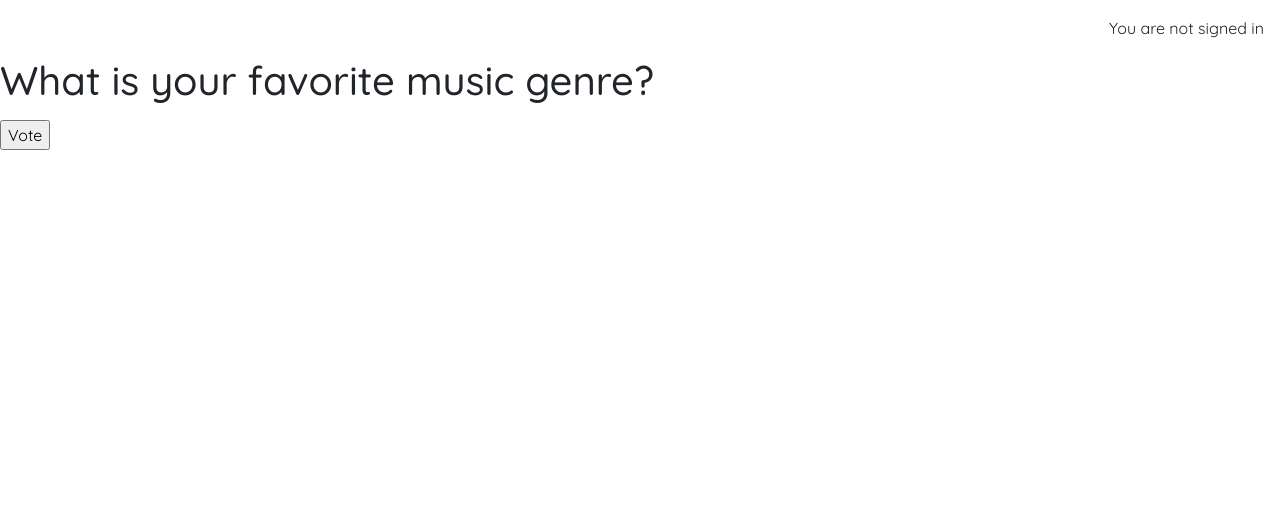
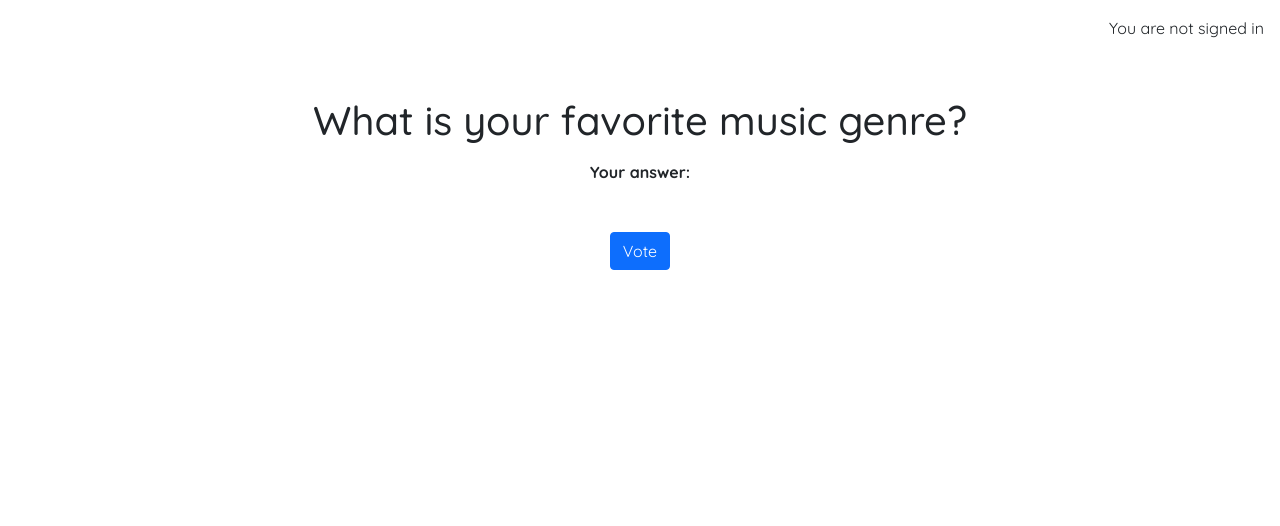
Before and after one commit to luddehs/Svartklubben-FM, a Django app: page /polls/1/ in a window 1280 px wide. Shown: the part 74-600 px from the top of the page. Run offline with Django 4.2, Linux system fonts and the light colour scheme; data comes from the database, SQL or seed files in the repository; data that the repository does not hold is empty; some libraries are stand-ins or nearby versions.

Commit message:
Adjust polls style in details html

```diff
--- a/polls/templates/polls/detail.html
+++ b/polls/templates/polls/detail.html
@@ -2,17 +2,36 @@
 {% block content %}
 {% load static %}
 
-<form action="{% url 'polls:vote' question.id %}" method="post">
+<div class="mx-0 mx-sm-auto">
+    <div class="card">
+        <div class="card-body">
+            <div class="text-center">
+                <p>
+                    <legend><h1>{{ question.question_text }}</h1></legend>
+                </p>
+            </div>
+            <div>
+                <form class="px-4" action="{% url 'polls:vote' question.id %}" method="post">
                     {% csrf_token %}
-    <fieldset>
-        <legend><h1>{{ question.question_text }}</h1></legend>
+                    <p class="text-center"><strong>Your answer:</strong></p>
+                    <div class="d-flex flex-column align-items-center">
+                        <fieldset class="form-check mb-2">
                             {% if error_message %}<p><strong>{{ error_message }}</strong></p>{% endif %}
                             {% for choice in question.choice_set.all %}
-            <input type="radio" name="choice" id="choice{{ forloop.counter }}" value="{{ choice.id }}">
-            <label for="choice{{ forloop.counter }}">{{ choice.choice_text }}</label><br>
+                                <div class="form-check mb-3">
+                                    <input class="form-check-input" type="radio" name="choice" id="choice{{ forloop.counter }}" value="{{ choice.id }}">
+                                    <label class="form-check-label" for="choice{{ forloop.counter }}">{{ choice.choice_text }}</label>
+                                </div>
                             {% endfor %}
                         </fieldset>
-    <input type="submit" value="Vote">
+                    </div>
+                    <div class="text-center">
+                        <input class="btn btn-primary" type="submit" value="Vote">
+                    </div>
                 </form>
+            </div>
+        </div>
+    </div>
+</div>
 
 {% endblock content %}
```
Lines whose indentation alone changed are shown as unchanged.
